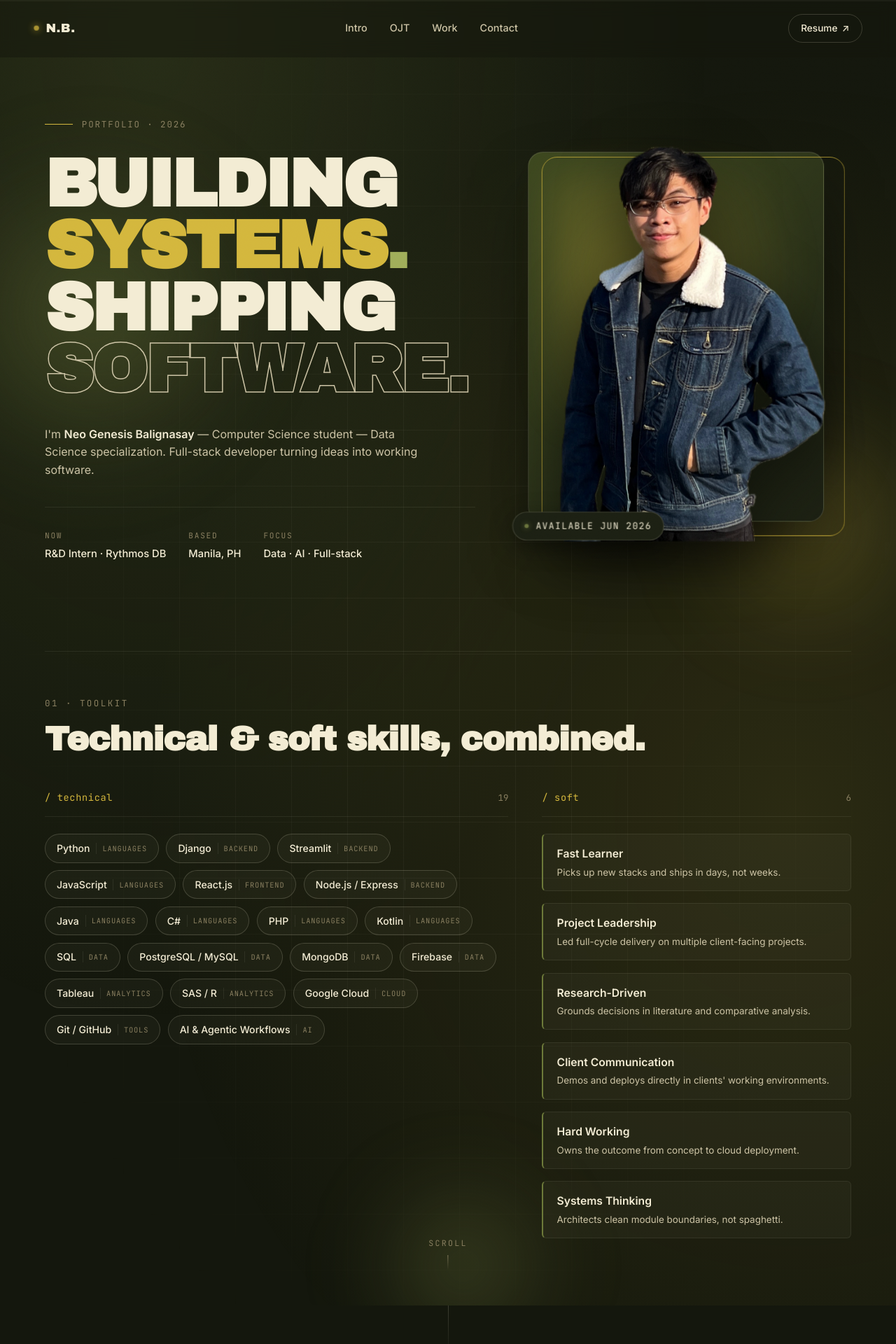
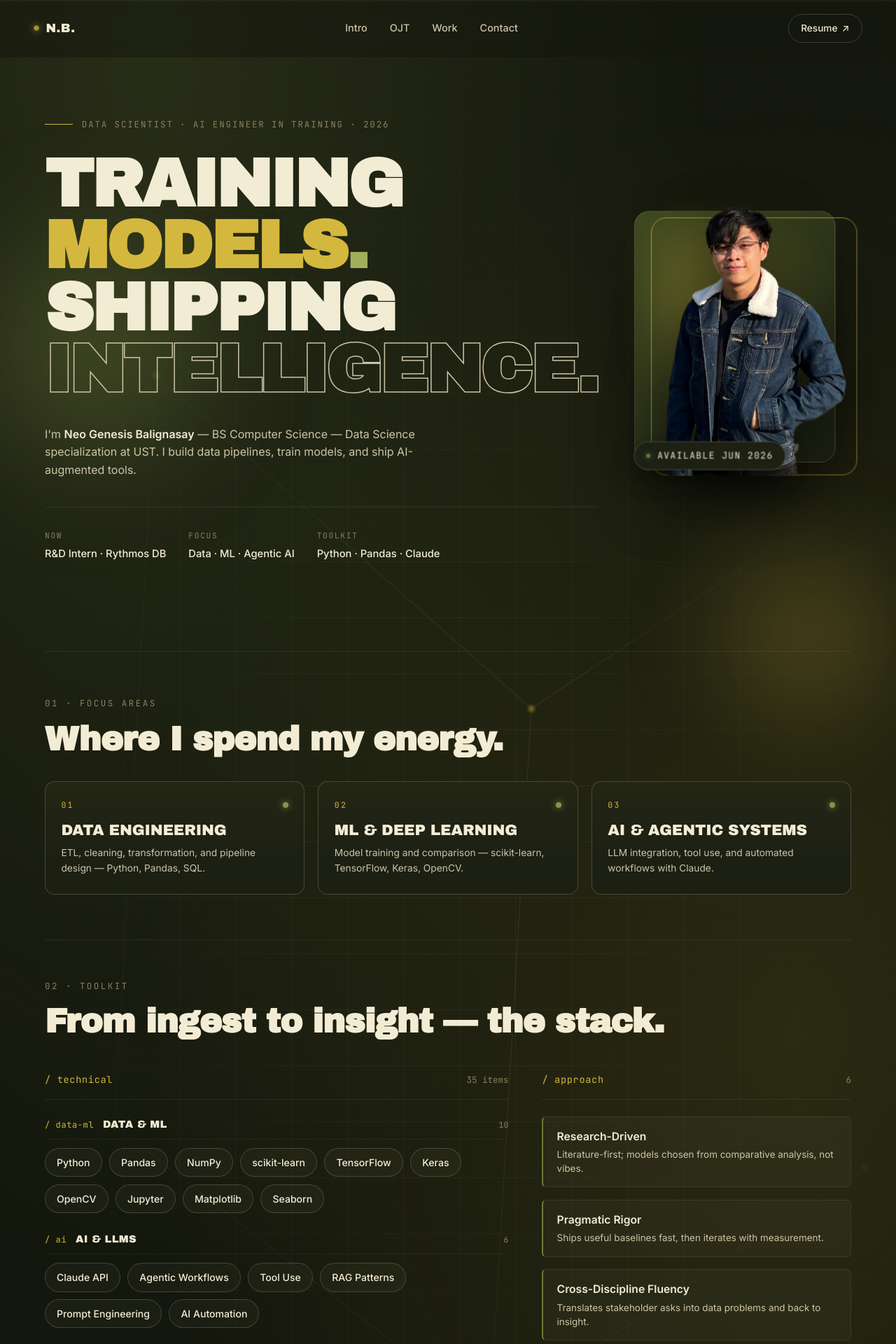
Before and after one commit to kidisakid/portfolio-nb, a Django app: page / in a window 1280 px wide. Shown: the top 1920 px of the page at 70% size. Run offline with Django 5.2, Linux system fonts and the light colour scheme.

Commit message:
Data Science-centric version. Adjusted better descriptions on some sections.

```diff
--- a/main/views.py
+++ b/main/views.py
@@ -3,7 +3,10 @@ from django.shortcuts import render
 
 PROFILE = {
     "name": "Neo Genesis Balignasay",
-    "tagline": "Computer Science student — Data Science specialization. Full-stack developer turning ideas into working software.",
+    "tagline": (
+        "BS Computer Science — Data Science specialization at UST. "
+        "I build data pipelines, train models, and ship AI-augmented tools."
+    ),
     "email": "neobalignasay@gmail.com",
     "phone": "0921-711-5827",
     "linkedin": "https://www.linkedin.com/in/neo-balignasay",
@@ -11,35 +14,75 @@ PROFILE = {
     "location": "University of Santo Tomas, Philippines",
 }
 
-TECHNICAL_SKILLS = [
-    {"name": "Python", "level": "Advanced", "group": "Languages"},
-    {"name": "Django", "level": "Proficient", "group": "Backend"},
-    {"name": "Streamlit", "level": "Proficient", "group": "Backend"},
-    {"name": "JavaScript", "level": "Proficient", "group": "Languages"},
-    {"name": "React.js", "level": "Proficient", "group": "Frontend"},
-    {"name": "Node.js / Express", "level": "Proficient", "group": "Backend"},
-    {"name": "Java", "level": "Proficient", "group": "Languages"},
-    {"name": "C#", "level": "Proficient", "group": "Languages"},
-    {"name": "PHP", "level": "Familiar", "group": "Languages"},
-    {"name": "Kotlin", "level": "Familiar", "group": "Languages"},
-    {"name": "SQL", "level": "Advanced", "group": "Data"},
-    {"name": "PostgreSQL / MySQL", "level": "Proficient", "group": "Data"},
-    {"name": "MongoDB", "level": "Proficient", "group": "Data"},
-    {"name": "Firebase", "level": "Familiar", "group": "Data"},
-    {"name": "Tableau", "level": "Proficient", "group": "Analytics"},
-    {"name": "SAS / R", "level": "Familiar", "group": "Analytics"},
-    {"name": "Google Cloud", "level": "Proficient", "group": "Cloud"},
-    {"name": "Git / GitHub", "level": "Advanced", "group": "Tools"},
-    {"name": "AI & Agentic Workflows", "level": "Proficient", "group": "AI"},
+# Three pillars shown in the hero "focus areas" strip.
+FOCUS_AREAS = [
+    {
+        "tag": "01",
+        "name": "Data Engineering",
+        "blurb": "ETL, cleaning, transformation, and pipeline design — Python, Pandas, SQL.",
+    },
+    {
+        "tag": "02",
+        "name": "ML & Deep Learning",
+        "blurb": "Model training and comparison — scikit-learn, TensorFlow, Keras, OpenCV.",
+    },
+    {
+        "tag": "03",
+        "name": "AI & Agentic Systems",
+        "blurb": "LLM integration, tool use, and automated workflows with Claude.",
+    },
+]
+
+# Grouped so the Hero can render a categorised matrix instead of a flat chip list.
+SKILL_GROUPS = [
+    {
+        "name": "Data & ML",
+        "tag": "/ data-ml",
+        "items": [
+            "Python", "Pandas", "NumPy", "scikit-learn",
+            "TensorFlow", "Keras", "OpenCV",
+            "Jupyter", "Matplotlib", "Seaborn",
+        ],
+    },
+    {
+        "name": "AI & LLMs",
+        "tag": "/ ai",
+        "items": [
+            "Claude API", "Agentic Workflows", "Tool Use",
+            "RAG Patterns", "Prompt Engineering", "AI Automation",
+        ],
+    },
+    {
+        "name": "Analytics",
+        "tag": "/ analytics",
+        "items": ["Tableau", "SAS", "R", "Statistical Analysis"],
+    },
+    {
+        "name": "Databases",
+        "tag": "/ data-stores",
+        "items": [
+            "SQL", "PostgreSQL", "MySQL",
+            "MongoDB", "Firebase", "Microsoft Access",
+        ],
+    },
+    {
+        "name": "Engineering",
+        "tag": "/ eng",
+        "items": [
+            "Django", "Streamlit", "Node.js / Express",
+            "React.js", "Java", "C#", "Kotlin",
+            "Git / GitHub", "Google Cloud",
+        ],
+    },
 ]
 
 SOFT_SKILLS = [
-    {"name": "Fast Learner", "blurb": "Picks up new stacks and ships in days, not weeks."},
-    {"name": "Project Leadership", "blurb": "Led full-cycle delivery on multiple client-facing projects."},
-    {"name": "Research-Driven", "blurb": "Grounds decisions in literature and comparative analysis."},
-    {"name": "Client Communication", "blurb": "Demos and deploys directly in clients' working environments."},
-    {"name": "Hard Working", "blurb": "Owns the outcome from concept to cloud deployment."},
-    {"name": "Systems Thinking", "blurb": "Architects clean module boundaries, not spaghetti."},
+    {"name": "Research-Driven",       "blurb": "Literature-first; models chosen from comparative analysis, not vibes."},
+    {"name": "Pragmatic Rigor",       "blurb": "Ships useful baselines fast, then iterates with measurement."},
+    {"name": "Cross-Discipline Fluency", "blurb": "Translates stakeholder asks into data problems and back to insight."},
+    {"name": "Systems Thinking",      "blurb": "Clean module boundaries from ingest → feature → model → UI."},
+    {"name": "Client Communication",  "blurb": "Demos and deploys directly in clients' working environments."},
+    {"name": "Fast Learner",          "blurb": "New frameworks and domains absorbed in days, not weeks."},
 ]
 
 EXPERIENCE = {
@@ -47,11 +90,11 @@ EXPERIENCE = {
     "company": "Rythmos DB, Inc.",
     "period": "February – April 2026",
     "bullets": [
-        "Built a media analytics intelligence web application in Python (Streamlit + MongoDB).",
-        "Integrated AI agents and automated documentation flows via Claude skills.",
-        "Designed modular pipelines for data cleaning, transformation, and analysis.",
-        "Shipped MongoDB-backed authentication with role-based access control and audit logging.",
-        "Owned UI adjustments and front-end development across the tool suite.",
+        "Built a media analytics intelligence web application in Python — ingest, clean, translate, and cluster news data at scale.",
+        "Integrated Claude agents and tool-use workflows to automate documentation, data tagging, and analyst support.",
+        "Designed modular data pipelines (cleaning → enrichment → clustering → merge) reusable across datasets.",
+        "Implemented TF-IDF + KMeans topic clustering and language detection-driven translation for multi-source feeds.",
+        "Shipped MongoDB-backed authentication with role-based access, bcrypt hashing, and a security audit trail.",
     ],
 }
 
@@ -60,14 +103,28 @@ PROJECTS = [
         "slug": "rdb",
         "title": "RDB Media Intelligence",
         "role": "R&D Intern — Rythmos DB",
-        "stack": ["Python", "Streamlit", "MongoDB", "Pandas", "Claude API"],
+        "stack": ["Python", "Pandas", "scikit-learn", "Streamlit", "Claude API", "MongoDB"],
         "description": (
-            "A full media analytics pipeline — upload CSV/Excel, run cleaning, "
-            "translation, topic clustering, and merging steps, then export. "
-            "MongoDB-backed auth, role-based access, bcrypt hashing, and "
-            "security audit logs."
+            "Media analytics pipeline: ingest CSV/Excel, clean, translate, "
+            "cluster topics with TF-IDF + KMeans, and merge sources — with "
+            "Claude agents handling documentation and tagging. Production "
+            "build uses MongoDB-backed auth with audit logs."
         ),
         "highlight": "Live demo embedded above ↑",
+        "link": None,
+    },
+    {
+        "slug": "malaria",
+        "title": "CAE-CNN Malaria Classifier",
+        "role": "Lead Researcher · Model Developer",
+        "stack": ["Python", "TensorFlow", "Keras", "OpenCV", "NumPy"],
+        "description": (
+            "Undergraduate thesis — robust malaria classification from "
+            "blood-smear images using Convolutional Autoencoders + CNN "
+            "ensembles. Comparative study across architectures, with "
+            "denoising preprocessing improving recall on noisy field data."
+        ),
+        "highlight": "Thesis · Deep Learning.",
         "link": None,
     },
     {
@@ -78,24 +135,11 @@ PROJECTS = [
         "description": (
             "Electronic Dental Health Records patient management system, "
             "deployed to Google Cloud for active clinic use. Owned backend "
-            "core features and cloud deployment."
+            "core features, data model, and cloud deployment."
         ),
         "highlight": "Live in a working clinic.",
         "link": None,
         "image": "img/mcy_dental.png",
-    },
-    {
-        "slug": "pos",
-        "title": "POS System",
-        "role": "Full-Stack Developer",
-        "stack": ["C#", ".NET", "WinForms", "SQL Server"],
-        "description": (
-            "A desktop point-of-sale with inventory management, item CRUD, "
-            "and transaction handling. Built on Windows Forms with a local "
-            "SQL Server database."
-        ),
-        "highlight": "Desktop-native, offline-capable.",
-        "link": None,
     },
     {
         "slug": "quisti",
@@ -104,23 +148,23 @@ PROJECTS = [
         "stack": ["Java", "Android Studio", "SQLite"],
         "description": (
             "A mobile quiz application built from ground-up concept to "
-            "full-stack native Android. Research-backed methodology driving "
-            "UX decisions."
+            "full-stack native Android. Research-backed methodology "
+            "driving item generation and UX decisions."
         ),
         "highlight": "Original concept, shipped end-to-end.",
         "link": None,
     },
     {
-        "slug": "malaria",
-        "title": "CAE-CNN Malaria Classifier",
-        "role": "Lead Researcher · Model Developer",
-        "stack": ["Python", "TensorFlow", "Keras", "OpenCV"],
+        "slug": "pos",
+        "title": "POS System",
+        "role": "Full-Stack Developer",
+        "stack": ["C#", ".NET", "WinForms", "SQL Server"],
         "description": (
-            "Thesis work — robust malaria classification from blood smear "
-            "images using Convolutional Autoencoders + CNN ensembles. "
-            "Comparative analysis across architectures."
+            "Desktop point-of-sale with inventory management, item CRUD, "
+            "and transaction handling. Built on Windows Forms with a local "
+            "SQL Server database."
         ),
-        "highlight": "Undergraduate thesis.",
+        "highlight": "Desktop-native, offline-capable.",
         "link": None,
     },
 ]
@@ -129,7 +173,7 @@ EDUCATION = [
     {
         "school": "University of Santo Tomas",
         "period": "2022 – Present",
-        "detail": "BS Computer Science, specialization in Data Science.",
+        "detail": "BS Computer Science — Data Science specialization.",
     },
     {
         "school": "STI College Sta. Maria",
@@ -147,12 +191,15 @@ CERTIFICATIONS = [
 
 
 def index(request):
+    total_technical = sum(len(g["items"]) for g in SKILL_GROUPS)
     return render(
         request,
         "index.html",
         {
             "profile": PROFILE,
-            "technical_skills": TECHNICAL_SKILLS,
+            "focus_areas": FOCUS_AREAS,
+            "skill_groups": SKILL_GROUPS,
+            "total_technical": total_technical,
             "soft_skills": SOFT_SKILLS,
             "experience": EXPERIENCE,
             "projects": PROJECTS,
--- a/static/css/styles.css
+++ b/static/css/styles.css
@@ -203,6 +203,19 @@ a { color: inherit; text-decoration: none; }
   mask-image: radial-gradient(ellipse at center, black 20%, transparent 70%);
   -webkit-mask-image: radial-gradient(ellipse at center, black 20%, transparent 70%);
   opacity: 0.6;
+}
+
+.hero-nodes {
+  position: absolute;
+  inset: 0;
+  width: 100%;
+  height: 100%;
+  z-index: -1;
+  pointer-events: none;
+  opacity: 0.55;
+  mask-image: radial-gradient(ellipse at center, black 20%, transparent 80%);
+  -webkit-mask-image: radial-gradient(ellipse at center, black 20%, transparent 80%);
+  will-change: transform;
 }
 
 .hero-shapes {
@@ -412,12 +425,125 @@ a { color: inherit; text-decoration: none; }
 }
 
 /* ──────────────────────────────────────────────────────────────────
-   SKILLS
+   FOCUS AREAS
 ───────────────────────────────────────────────────────────────── */
-.skills-wrap {
+.focus-wrap {
   max-width: 1400px;
   margin: clamp(4rem, 10vw, 8rem) auto 0;
   padding-top: 4rem;
+  border-top: 1px solid var(--line);
+}
+.focus-header {
+  margin-bottom: 2.2rem;
+}
+.focus-grid {
+  display: grid;
+  grid-template-columns: repeat(auto-fit, minmax(260px, 1fr));
+  gap: 1.2rem;
+}
+.focus-card {
+  position: relative;
+  padding: 1.5rem 1.4rem 1.6rem;
+  border: 1px solid var(--line-strong);
+  border-radius: var(--radius);
+  background:
+    linear-gradient(180deg, rgba(212,183,61,0.04), transparent 70%),
+    var(--bg-soft);
+  overflow: hidden;
+  transition: all 0.3s var(--ease);
+}
+.focus-card::before {
+  content: '';
+  position: absolute;
+  left: 0; top: 0; bottom: 0;
+  width: 2px;
+  background: var(--accent);
+  transform: scaleY(0);
+  transform-origin: top;
+  transition: transform 0.4s var(--ease);
+}
+.focus-card:hover {
+  border-color: rgba(212,183,61,0.4);
+  transform: translateY(-3px);
+}
+.focus-card:hover::before { transform: scaleY(1); }
+.focus-card-head {
+  display: flex;
+  align-items: center;
+  justify-content: space-between;
+  margin-bottom: 1rem;
+}
+.focus-card-tag {
+  font-family: 'JetBrains Mono', monospace;
+  font-size: 0.72rem;
+  letter-spacing: 0.2em;
+  color: var(--accent);
+}
+.focus-card-dot {
+  width: 8px; height: 8px;
+  border-radius: 50%;
+  background: var(--olive-bright);
+  box-shadow: 0 0 10px var(--olive-bright);
+  opacity: 0.8;
+}
+.focus-card-name {
+  font-family: 'Archivo Black', sans-serif;
+  font-size: 1.35rem;
+  line-height: 1.1;
+  letter-spacing: -0.01em;
+  margin-bottom: 0.6rem;
+  text-transform: uppercase;
+}
+.focus-card-blurb {
+  font-size: 0.86rem;
+  color: var(--ink-soft);
+  line-height: 1.55;
+}
+
+/* ──────────────────────────────────────────────────────────────────
+   SKILLS MATRIX
+───────────────────────────────────────────────────────────────── */
+.skill-matrix {
+  display: flex;
+  flex-direction: column;
+  gap: 1.6rem;
+}
+.skill-group-head {
+  display: grid;
+  grid-template-columns: auto 1fr auto;
+  align-items: baseline;
+  gap: 0.8rem;
+  padding-bottom: 0.6rem;
+  margin-bottom: 0.75rem;
+  border-bottom: 1px dashed var(--line);
+}
+.skill-group-tag {
+  font-family: 'JetBrains Mono', monospace;
+  font-size: 0.75rem;
+  color: var(--accent);
+  letter-spacing: 0.05em;
+}
+.skill-group-name {
+  font-family: 'Archivo Black', sans-serif;
+  font-size: 0.92rem;
+  letter-spacing: 0.02em;
+  color: var(--ink);
+  text-transform: uppercase;
+}
+.skill-group-count {
+  font-family: 'JetBrains Mono', monospace;
+  font-size: 0.72rem;
+  color: var(--ink-mute);
+}
+
+/* Category-specific chip tints */
+.skill-chip-data-ml  { border-color: rgba(212,183,61,0.35); background: rgba(212,183,61,0.06); }
+.skill-chip-ai-llms  { border-color: rgba(160,174,90,0.35); background: rgba(160,174,90,0.06); }
+
+.skills-wrap {
+  max-width: 1400px;
+  margin: clamp(2.2rem, 5vw, 4rem) auto 0;
+  padding-top: 3.5rem;
   border-top: 1px solid var(--line);
 }
 .skills-header {
--- a/templates/index.html
+++ b/templates/index.html
@@ -38,6 +38,37 @@
     <div class="hero-bg-layer hero-bg-far" data-parallax-speed="0.15"></div>
     <div class="hero-bg-layer hero-bg-mid" data-parallax-speed="0.35"></div>
 
+    <svg class="hero-nodes" data-parallax-speed="0.25" viewBox="0 0 1200 800" preserveAspectRatio="xMidYMid slice" aria-hidden="true">
+      <defs>
+        <radialGradient id="nodeGlow" cx="50%" cy="50%" r="50%">
+          <stop offset="0%" stop-color="#d4b73d" stop-opacity="0.9"/>
+          <stop offset="100%" stop-color="#d4b73d" stop-opacity="0"/>
+        </radialGradient>
+      </defs>
+      <g stroke="rgba(243,236,212,0.1)" stroke-width="0.6" fill="none">
+        <path d="M120,140 L280,260 L460,180 L640,340 L820,220 L1000,380"/>
+        <path d="M100,480 L260,620 L440,540 L620,680 L800,560 L980,700"/>
+        <path d="M280,260 L260,620"/>
+        <path d="M460,180 L440,540"/>
+        <path d="M640,340 L620,680"/>
+        <path d="M820,220 L800,560"/>
+      </g>
+      <g fill="url(#nodeGlow)">
+        <circle cx="120" cy="140" r="3"/>
+        <circle cx="280" cy="260" r="2.5"/>
+        <circle cx="460" cy="180" r="3"/>
+        <circle cx="640" cy="340" r="2.5"/>
+        <circle cx="820" cy="220" r="3"/>
+        <circle cx="1000" cy="380" r="2.5"/>
+        <circle cx="100" cy="480" r="2.5"/>
+        <circle cx="260" cy="620" r="3"/>
+        <circle cx="440" cy="540" r="2.5"/>
+        <circle cx="620" cy="680" r="3"/>
+        <circle cx="800" cy="560" r="2.5"/>
+        <circle cx="980" cy="700" r="3"/>
+      </g>
+    </svg>
+
     <div class="hero-shapes">
       <div class="shape shape-1" data-parallax-speed="0.5"></div>
       <div class="shape shape-2" data-parallax-speed="0.3"></div>
@@ -48,15 +79,15 @@
       <div class="hero-text" data-parallax-speed="0.1">
         <div class="hero-eyebrow reveal">
           <span class="hero-eyebrow-line"></span>
-          <span>Portfolio · 2026</span>
+          <span>Data Scientist · AI Engineer in training · 2026</span>
         </div>
         <h1 class="hero-title">
-          <span class="hero-title-line reveal">BUILDING</span>
+          <span class="hero-title-line reveal">TRAINING</span>
           <span class="hero-title-line reveal hero-title-accent">
-            SYSTEMS<span class="hero-title-dot">.</span>
+            MODELS<span class="hero-title-dot">.</span>
           </span>
           <span class="hero-title-line reveal">SHIPPING</span>
-          <span class="hero-title-line reveal hero-title-outline">SOFTWARE.</span>
+          <span class="hero-title-line reveal hero-title-outline">INTELLIGENCE.</span>
         </h1>
         <p class="hero-lede reveal">
           I'm <strong>{{ profile.name }}</strong> — {{ profile.tagline }}
@@ -67,12 +98,12 @@
             <span class="hero-meta-val">R&amp;D Intern · Rythmos DB</span>
           </div>
           <div class="hero-meta-item">
-            <span class="hero-meta-label">Based</span>
-            <span class="hero-meta-val">Manila, PH</span>
+            <span class="hero-meta-label">Focus</span>
+            <span class="hero-meta-val">Data · ML · Agentic AI</span>
           </div>
           <div class="hero-meta-item">
-            <span class="hero-meta-label">Focus</span>
-            <span class="hero-meta-val">Data · AI · Full-stack</span>
+            <span class="hero-meta-label">Toolkit</span>
+            <span class="hero-meta-val">Python · Pandas · Claude</span>
           </div>
         </div>
       </div>
@@ -96,32 +127,61 @@
       </div>
     </div>
 
-    <!-- SKILLS STRIP -->
+    <!-- FOCUS AREAS -->
+    <div class="focus-wrap">
+      <div class="focus-header">
+        <div class="section-index">01 · FOCUS AREAS</div>
+        <h2 class="skills-heading">Where I spend my energy.</h2>
+      </div>
+      <div class="focus-grid">
+        {% for f in focus_areas %}
+          <div class="focus-card reveal">
+            <div class="focus-card-head">
+              <span class="focus-card-tag">{{ f.tag }}</span>
+              <span class="focus-card-dot"></span>
+            </div>
+            <div class="focus-card-name">{{ f.name }}</div>
+            <div class="focus-card-blurb">{{ f.blurb }}</div>
+          </div>
+        {% endfor %}
+      </div>
+    </div>
+
+    <!-- SKILLS MATRIX -->
     <div class="skills-wrap">
       <div class="skills-header">
-        <div class="section-index">01 · TOOLKIT</div>
-        <h2 class="skills-heading">Technical &amp; soft skills, combined.</h2>
+        <div class="section-index">02 · TOOLKIT</div>
+        <h2 class="skills-heading">From ingest to insight — the stack.</h2>
       </div>
 
       <div class="skills-grid">
         <div class="skills-col">
           <div class="skills-col-head">
             <span class="skills-col-tag">/ technical</span>
-            <span class="skills-col-count">{{ technical_skills|length }}</span>
+            <span class="skills-col-count">{{ total_technical }} items</span>
           </div>
-          <div class="skill-chips">
-            {% for s in technical_skills %}
-              <span class="skill-chip" data-group="{{ s.group|lower }}">
-                <span class="skill-chip-name">{{ s.name }}</span>
-                <span class="skill-chip-group">{{ s.group }}</span>
-              </span>
+
+          <div class="skill-matrix">
+            {% for group in skill_groups %}
+              <div class="skill-group">
+                <div class="skill-group-head">
+                  <span class="skill-group-tag">{{ group.tag }}</span>
+                  <span class="skill-group-name">{{ group.name }}</span>
+                  <span class="skill-group-count">{{ group.items|length }}</span>
+                </div>
+                <div class="skill-chips">
+                  {% for item in group.items %}
+                    <span class="skill-chip skill-chip-{{ group.name|slugify }}">{{ item }}</span>
+                  {% endfor %}
+                </div>
+              </div>
             {% endfor %}
           </div>
         </div>
 
         <div class="skills-col">
           <div class="skills-col-head">
-            <span class="skills-col-tag">/ soft</span>
+            <span class="skills-col-tag">/ approach</span>
             <span class="skills-col-count">{{ soft_skills|length }}</span>
           </div>
           <div class="soft-list">
@@ -147,7 +207,7 @@
   ═════════════════════════════════════════════════════════════════ -->
   <section id="ojt" class="ojt">
     <div class="ojt-header">
-      <div class="section-index">02 · INTERNSHIP</div>
+      <div class="section-index">03 · INTERNSHIP</div>
       <h2 class="section-heading">
         {{ experience.role }}<br />
         <span class="section-heading-accent">@ {{ experience.company }}</span>
@@ -227,7 +287,7 @@
   ═════════════════════════════════════════════════════════════════ -->
   <section id="projects" class="projects">
     <div class="projects-header">
-      <div class="section-index">03 · BODY OF WORK</div>
+      <div class="section-index">04 · BODY OF WORK</div>
       <h2 class="section-heading">
         Projects,<br />
         <span class="section-heading-accent">shipped.</span>
@@ -294,7 +354,7 @@
     <div id="contact" class="contact reveal">
       <div class="contact-grid">
         <div class="contact-lead">
-          <div class="section-index">04 · REACH OUT</div>
+          <div class="section-index">05 · REACH OUT</div>
           <h2 class="contact-heading">Let's build<br/>something.</h2>
         </div>
 
```
